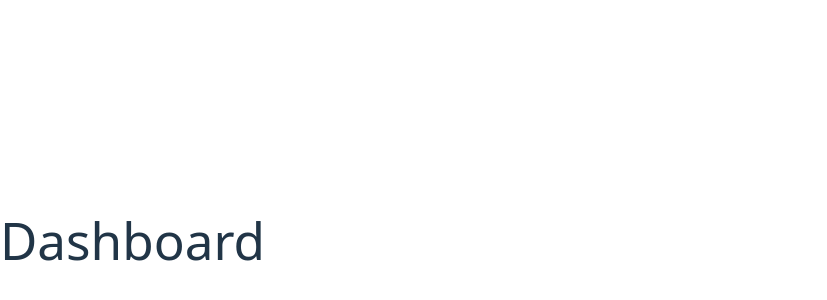
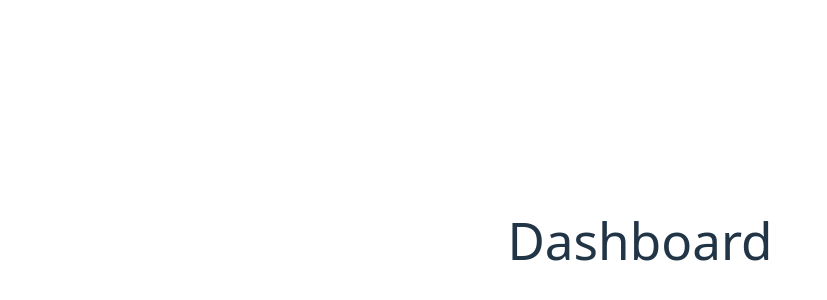
Before and after one commit to andi-ramadhan/andiramadhan.github.io, a React (Vite) app: page / in a window 1280 px wide. Shown: the part 160-460 px from the top of the page, without its empty margins (0-827 px from the left). Built offline with nearby package versions, Linux system fonts and the light colour scheme.

Commit message:
Init remake with react vite tailwindcss

```diff
--- a/src/App.css
+++ b/src/App.css
@@ -1 +1,44 @@
 @import "tailwindcss";
+
+#root {
+  max-width: 1280px;
+  margin: 0 auto;
+  padding: 2rem;
+  text-align: center;
+}
+
+.logo {
+  height: 6em;
+  padding: 1.5em;
+  will-change: filter;
+  transition: filter 300ms;
+}
+.logo:hover {
+  filter: drop-shadow(0 0 2em #646cffaa);
+}
+.logo.react:hover {
+  filter: drop-shadow(0 0 2em #61dafbaa);
+}
+
+@keyframes logo-spin {
+  from {
+    transform: rotate(0deg);
+  }
+  to {
+    transform: rotate(360deg);
+  }
+}
+
+@media (prefers-reduced-motion: no-preference) {
+  a:nth-of-type(2) .logo {
+    animation: logo-spin infinite 20s linear;
+  }
+}
+
+.card {
+  padding: 2em;
+}
+
+.read-the-docs {
+  color: #888;
+}
--- a/src/pages/Dashboard.jsx
+++ b/src/pages/Dashboard.jsx
@@ -1,6 +1,6 @@
 const Dashboard = () => {
   return (
-    <section className="w-full h-full">
+    <section className="w-full h-full bg-white">
       <div className="flex flex-col justify-center items-center">
         <h1 className="text-9xl">Dashboard</h1>
       </div>
```
